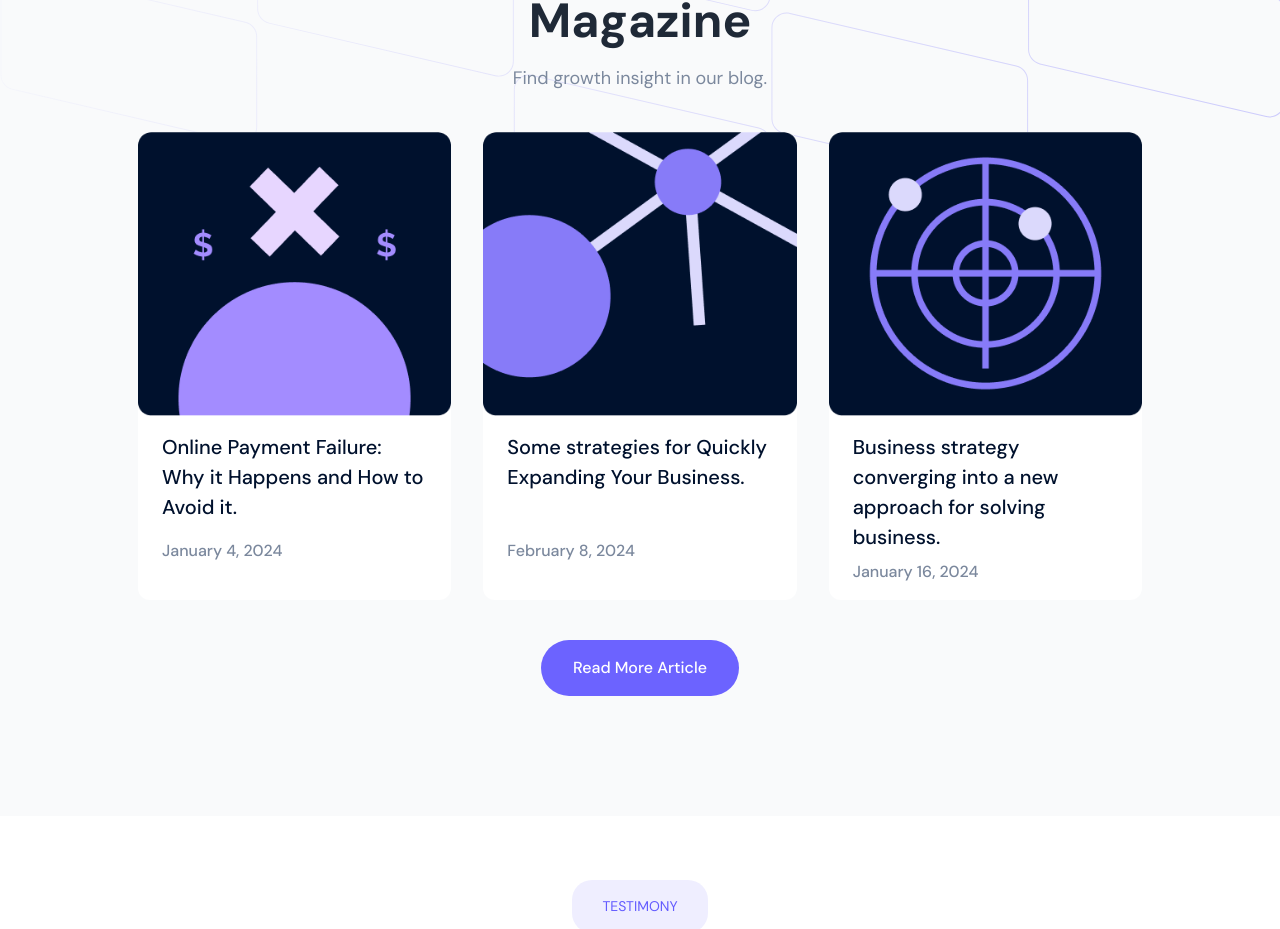
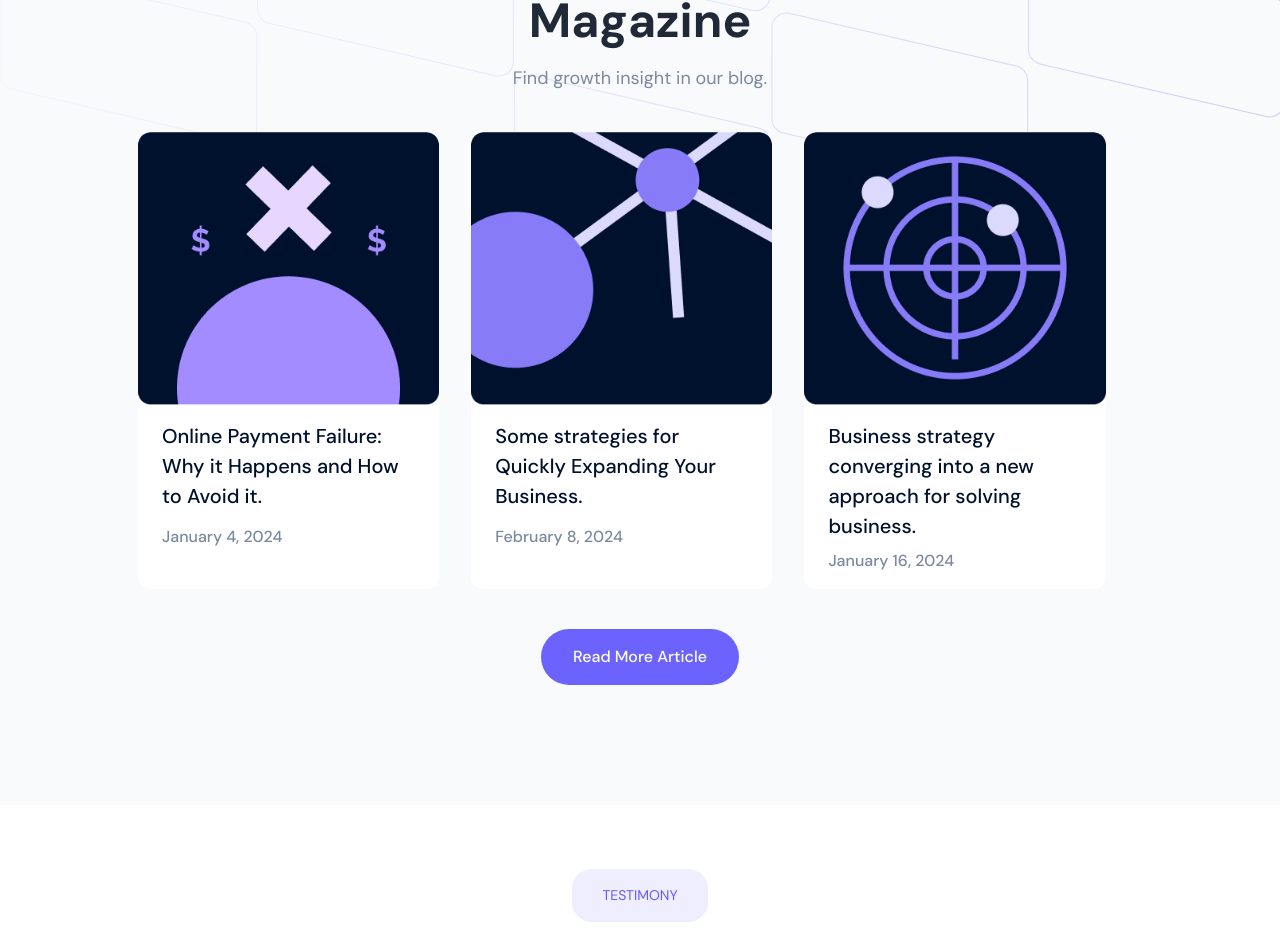
Before and after one commit to KyuzenDev/landing-page, a React (Vite) app: page / in a window 1280 px wide. Shown: the part 3640-4569 px from the top of the page. Built offline with nearby package versions, Linux system fonts and the light colour scheme.

Commit message:
17/02/2025

```diff
--- a/src/components/molecules/BlogCard.jsx
+++ b/src/components/molecules/BlogCard.jsx
@@ -4,7 +4,7 @@ import PropTypes from "prop-types";
 
 const BlogCard = ({ title, date, image }) => {
   return (
-    <div className="blog-card">
+    <div className="blog-card" style={{ width: "30%" }}>
       <div className="blog-image">
         <img src={image} alt={title} />
       </div>
--- a/src/components/organisms/BlogList.jsx
+++ b/src/components/organisms/BlogList.jsx
@@ -5,7 +5,7 @@ import BlogCard from "../molecules/BlogCard";
 
 const BlogList = ({ articles, visibleCount }) => {
   return (
-    <div className="blog-cards">
+    <div className="blog-cards" style={{ display: "flex", flexWrap: "wrap" }}>
       {articles.slice(0, visibleCount).map((article, index) => (
         <BlogCard
           key={index}
```
